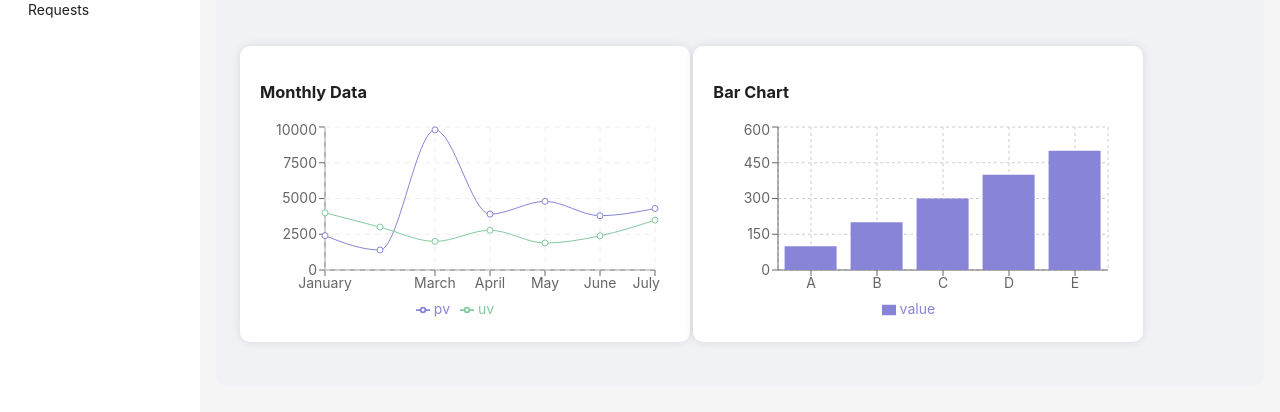
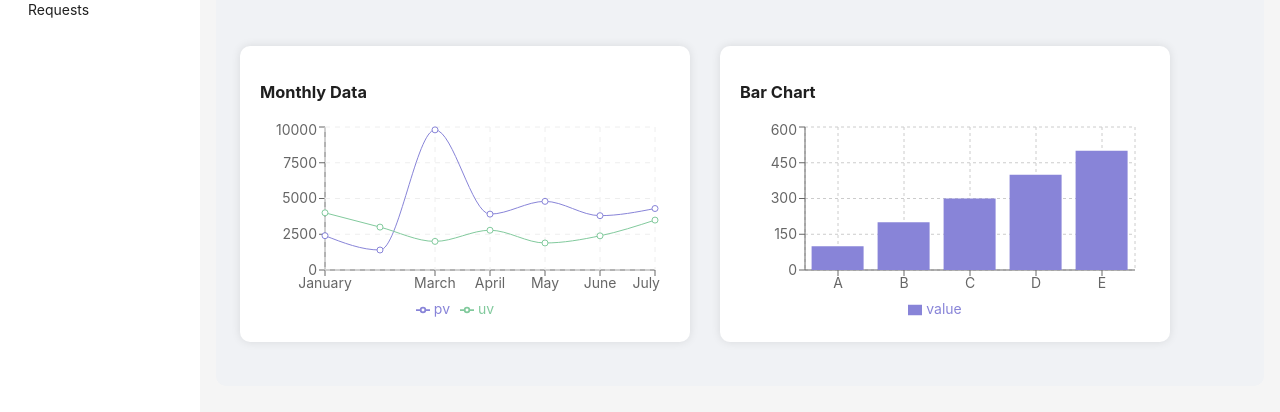
Before and after one commit to saidililia/trial-react, a React (Create React App) app: page /Dashboard in a window 1280 px wide. Shown: the part 266-678 px from the top of the page. Built offline with nearby package versions, Linux system fonts and the light colour scheme; no server answers.

Commit message:
dashboard

```diff
--- a/src/components/dashboard/dashboard.js
+++ b/src/components/dashboard/dashboard.js
@@ -136,7 +136,7 @@ function Dashboard() {
                         </Col>
                     </Row>
 
-                    <Row gutter={[360, 26]} justify="start">
+                    <Row gutter={[440, 26]} justify="start">
                         <Col xs={24} sm={24} md={12} lg={12} xl={8}>
                             <div className="chart" style={{ width: "450px" }}>
                                 <h3>Monthly Data</h3>
```
